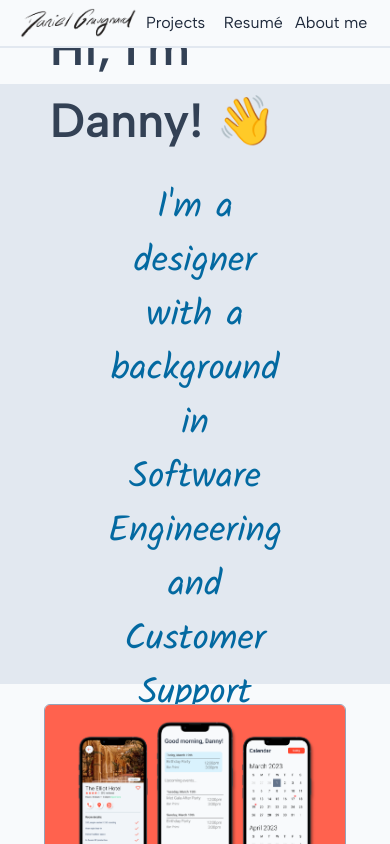
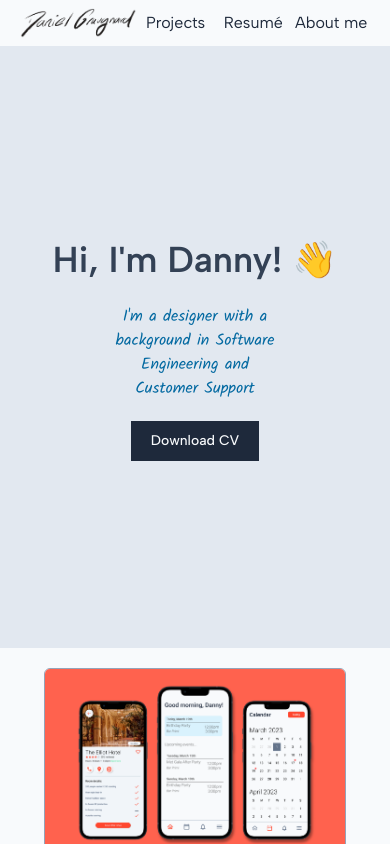
Before and after one commit to dan11218/portfolio-app, a Next.js app: page / in a window 390 px wide. Shown: the top 844 px of the page. Built offline with nearby package versions, Linux system fonts and the light colour scheme.

Commit message:
adds responsive jumbotron

```diff
--- a/app/jumbotron.tsx
+++ b/app/jumbotron.tsx
@@ -5,11 +5,11 @@ export default function Jumbotron() {
   return (
     <div className="inline-flex h-[600px] w-screen justify-center bg-slate-200 py-[50px]">
       <div className="h-50 flex w-full max-w-6xl flex-col items-center justify-center px-[50px]">
-        <h1 className="py-[5px] font-semibold text-slate-700">
+        <h1 className="py-[5px] text-4xl font-semibold text-slate-700 md:text-5xl">
           Hi, I&apos;m Danny! 👋
         </h1>
         <h2
-          className={`${kalam.className} px-[60px] py-[20px] text-center text-sky-700`}
+          className={`${kalam.className} px-[60px] py-[20px] text-center text-base text-sky-700 md:text-2xl`}
         >
           I&apos;m a designer with a background in Software Engineering and
           Customer Support
--- a/app/project_section.tsx
+++ b/app/project_section.tsx
@@ -20,7 +20,7 @@ export default async function ProjectSection() {
 
   return (
     <div className="flex w-screen flex-col items-center px-[20px]">
-      <div className="flex w-full max-w-[2000px] flex-wrap justify-center py-[20px]">
+      <div className="flex w-full max-w-7xl flex-wrap justify-center py-[20px]">
         {data.map((project: any) => (
           <Project
             key={project.id}
```
